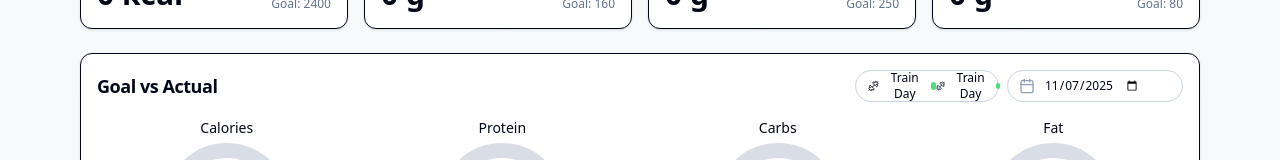
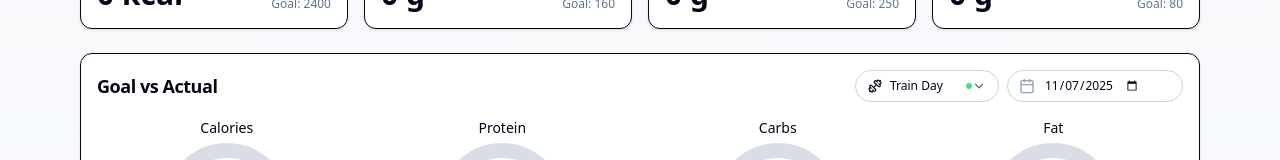
Before and after one commit to worldpeacemetta/WorldPeaceBuilder, a React (Vite) app: page / in a window 1280 px wide. Shown: the part 295-455 px from the top of the page. Built offline with nearby package versions, Linux system fonts and the light colour scheme.

Commit message:
Remove duplicate goal mode trigger content

```diff
--- a/src/App.jsx
+++ b/src/App.jsx
@@ -1229,8 +1229,14 @@ function GoalModeSelect({ value, onChange, className }) {
   const activeOption = GOAL_MODE_OPTIONS.find((option) => option.value === normalized) || GOAL_MODE_OPTIONS[0];
   return (
     <Select value={normalized} onValueChange={onChange}>
-      <SelectTrigger className={cn("h-8 w-36 rounded-full border-slate-300 bg-white/80 pl-3 pr-3 text-xs dark:border-slate-700 dark:bg-slate-900/60", className)}>
-        <SelectValue placeholder="Goal profile" className="sr-only" />
+      <SelectTrigger
+        className={cn(
+          "h-8 w-36 rounded-full border-slate-300 bg-white/80 pl-3 pr-3 text-xs dark:border-slate-700 dark:bg-slate-900/60",
+          className,
+        )}
+        aria-label={`Goal profile: ${activeOption.label}`}
+      >
+        <span className="sr-only">{activeOption.label}</span>
         <div className="flex w-full items-center justify-between gap-2">
           <div className="flex items-center gap-2">
             <activeOption.Icon className="h-3.5 w-3.5" aria-hidden="true" />
```
